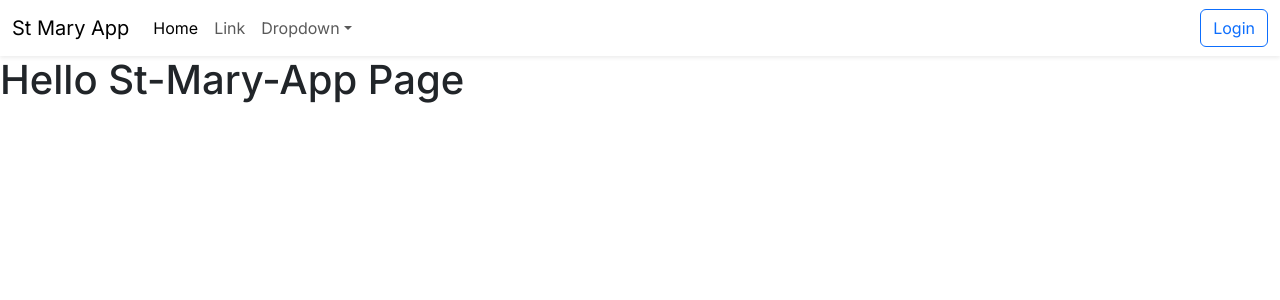
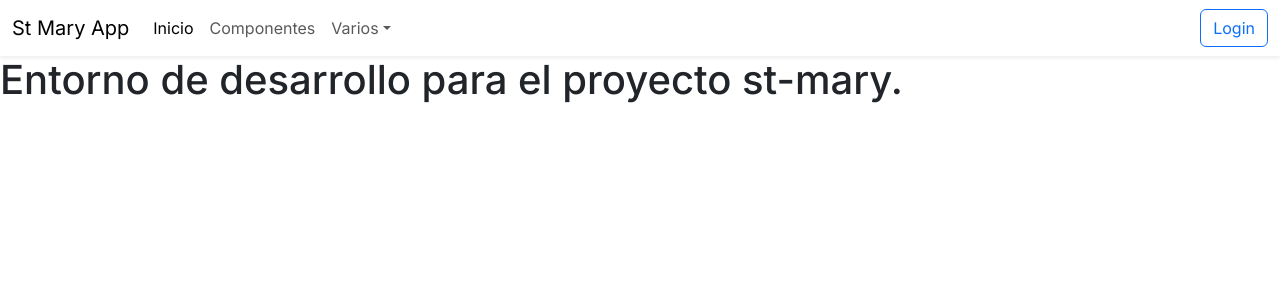
Before and after one commit to saullope/st-mary-app, a Next.js app: page /landing/main in a window 1280 px wide. Shown: the top 300 px of the page. Built offline with nearby package versions, Linux system fonts and the light colour scheme.

Commit message:
Prueba de depliegue en vercel

```diff
--- a/src/app/landing/main/page.tsx
+++ b/src/app/landing/main/page.tsx
@@ -1,7 +1,7 @@
 export default function Home() {
   return (
     <div>
-      <h1>Hello St-Mary-App Page</h1>
+      <h1>Entorno de desarrollo para el proyecto st-mary.</h1>
     </div>
   );
 }
--- a/src/components/Sidebar.tsx
+++ b/src/components/Sidebar.tsx
@@ -11,14 +11,14 @@ export default function Sidebar() {
                     <div className="collapse navbar-collapse" id="navbarSupportedContent">
                         <ul className="navbar-nav me-auto mb-2 mb-lg-0">
                             <li className="nav-item">
-                                <a className="nav-link active" aria-current="page" href="#">Home</a>
+                                <a className="nav-link active" aria-current="page" href="#">Inicio</a>
                             </li>
                             <li className="nav-item">
-                                <a className="nav-link" href="#">Link</a>
+                                <a className="nav-link" href="#">Componentes</a>
                             </li>
                             <li className="nav-item dropdown">
                                 <a className="nav-link dropdown-toggle" href="#" id="navbarDropdown" role="button" data-bs-toggle="dropdown" aria-expanded="false">
-                                    Dropdown
+                                    Varios
                                 </a>
                                 <ul className="dropdown-menu" aria-labelledby="navbarDropdown">
                                     <li><a className="dropdown-item" href="#">Action</a></li>
```
